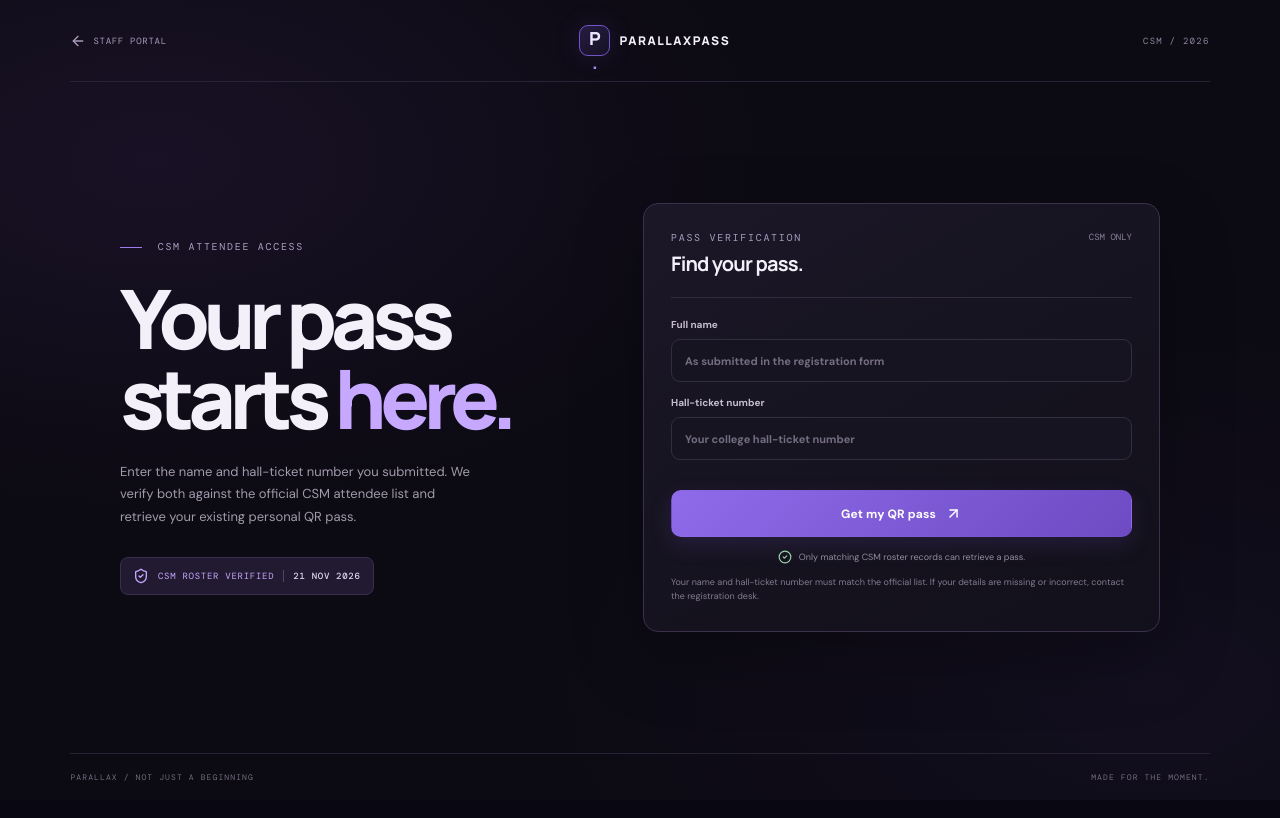
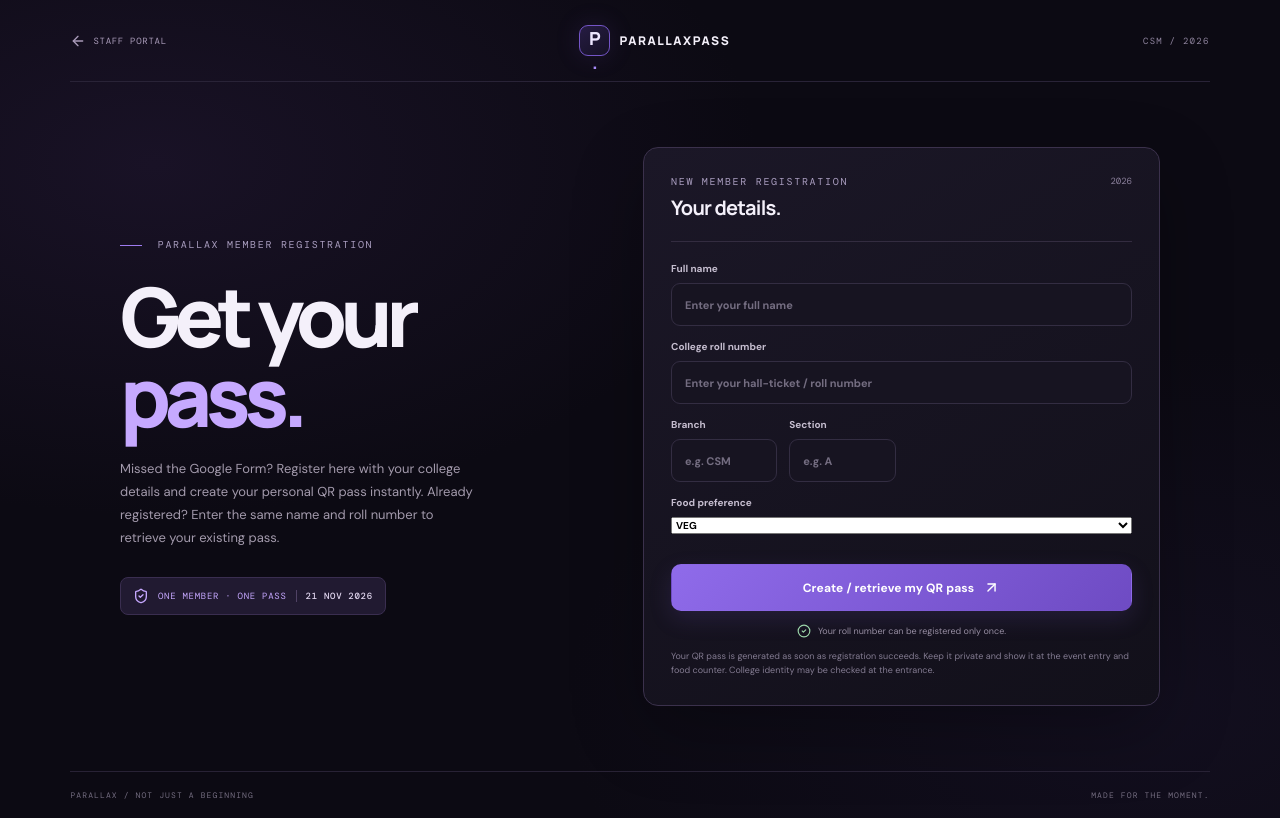
Before and after one commit to pradyxn/parallax-food-pass, a Next.js app: page /register in a window 1280 px wide. Built offline with nearby package versions, Linux system fonts and the light colour scheme.

Commit message:
Build public self-registration form

```diff
--- a/app/register/page.tsx
+++ b/app/register/page.tsx
@@ -4,14 +4,35 @@ import { useState } from "react";
 import type { FormEvent } from "react";
 import { ArrowLeft, ArrowUpRight, CheckCircle2, CircleAlert, ShieldCheck } from "lucide-react";
 
+type RegistrationForm = {
+  name: string;
+  roll_number: string;
+  branch: string;
+  section: string;
+  preference: "VEG" | "NON_VEG";
+};
+
+const emptyForm: RegistrationForm = {
+  name: "",
+  roll_number: "",
+  branch: "",
+  section: "",
+  preference: "VEG",
+};
+
 export default function RegisterPage() {
-  const [form, setForm] = useState({ name: "", roll_number: "" });
+  const [form, setForm] = useState<RegistrationForm>(emptyForm);
   const [busy, setBusy] = useState(false);
   const [error, setError] = useState("");
 
+  const update = <K extends keyof RegistrationForm>(key: K, value: RegistrationForm[K]) => {
+    setForm((current) => ({ ...current, [key]: value }));
+  };
+
   const submit = async (event: FormEvent) => {
     event.preventDefault();
-    setBusy(true); setError("");
+    setBusy(true);
+    setError("");
     try {
       const response = await fetch("/api/public/register", {
         method: "POST",
@@ -19,10 +40,10 @@ export default function RegisterPage() {
         body: JSON.stringify(form),
       });
       const data = await response.json();
-      if (!response.ok) throw new Error(data.error || "We could not verify this CSM registration.");
+      if (!response.ok) throw new Error(data.error || "Registration could not be completed.");
       window.location.href = `/pass/${data.token}`;
     } catch (err) {
-      setError(err instanceof Error ? err.message : "Pass lookup failed.");
+      setError(err instanceof Error ? err.message : "Registration failed. Please try again.");
     } finally {
       setBusy(false);
     }
@@ -36,19 +57,24 @@ export default function RegisterPage() {
     </div>
     <div className="public-register-wrap">
       <div className="public-intro">
-        <div className="section-kicker"><span className="eyebrow-line" /> CSM ATTENDEE ACCESS</div>
-        <h1>Your pass<br />starts <em>here.</em></h1>
-        <p>Enter the name and hall-ticket number you submitted. We verify both against the official CSM attendee list and retrieve your existing personal QR pass.</p>
-        <div className="public-event-chip"><ShieldCheck size={16} /><span>CSM ROSTER VERIFIED</span><b>21 NOV 2026</b></div>
+        <div className="section-kicker"><span className="eyebrow-line" /> PARALLAX MEMBER REGISTRATION</div>
+        <h1>Get your<br /><em>pass.</em></h1>
+        <p>Missed the Google Form? Register here with your college details and create your personal QR pass instantly. Already registered? Enter the same name and roll number to retrieve your existing pass.</p>
+        <div className="public-event-chip"><ShieldCheck size={16} /><span>ONE MEMBER · ONE PASS</span><b>21 NOV 2026</b></div>
       </div>
       <form className="public-form" onSubmit={submit}>
-        <div className="form-card-head"><div><div className="section-kicker">PASS VERIFICATION</div><h2>Find your pass.</h2></div><span className="form-step">CSM ONLY</span></div>
-        <label>Full name<input value={form.name} onChange={(e) => setForm({ ...form, name: e.target.value })} placeholder="As submitted in the registration form" autoComplete="name" required minLength={2} /></label>
-        <label>Hall-ticket number<input value={form.roll_number} onChange={(e) => setForm({ ...form, roll_number: e.target.value.toUpperCase()})} placeholder="Your college hall-ticket number" autoCapitalize="characters" autoComplete="off" required /></label>
+        <div className="form-card-head"><div><div className="section-kicker">NEW MEMBER REGISTRATION</div><h2>Your details.</h2></div><span className="form-step">2026</span></div>
+        <label>Full name<input value={form.name} onChange={(e) => update("name", e.target.value)} placeholder="Enter your full name" autoComplete="name" required minLength={2} maxLength={100} /></label>
+        <label>College roll number<input value={form.roll_number} onChange={(e) => update("roll_number", e.target.value.toUpperCase())} placeholder="Enter your hall-ticket / roll number" autoCapitalize="characters" autoComplete="off" required maxLength={60} /></label>
+        <div className="form-grid">
+          <label>Branch<input value={form.branch} onChange={(e) => update("branch", e.target.value)} placeholder="e.g. CSM" required maxLength={50} /></label>
+          <label>Section<input value={form.section} onChange={(e) => update("section", e.target.value.toUpperCase())} placeholder="e.g. A" required maxLength={40} /></label>
+        </div>
+        <label>Food preference<select value={form.preference} onChange={(e) => update("preference", e.target.value as RegistrationForm["preference"])}><option value="VEG">VEG</option><option value="NON_VEG">NON-VEG</option></select></label>
         {error && <div className="error-inline"><CircleAlert size={16} />{error}</div>}
-        <button className="button button-primary button-full public-submit" type="submit" disabled={busy}>{busy ? "Verifying your details…" : "Get my QR pass"}<ArrowUpRight size={17} /></button>
-        <div className="secure-note"><CheckCircle2 size={14} /> Only matching CSM roster records can retrieve a pass.</div>
-        <p className="form-disclaimer">Your name and hall-ticket number must match the official list. If your details are missing or incorrect, contact the registration desk.</p>
+        <button className="button button-primary button-full public-submit" type="submit" disabled={busy}>{busy ? "Creating your pass…" : "Create / retrieve my QR pass"}<ArrowUpRight size={17} /></button>
+        <div className="secure-note"><CheckCircle2 size={14} /> Your roll number can be registered only once.</div>
+        <p className="form-disclaimer">Your QR pass is generated as soon as registration succeeds. Keep it private and show it at the event entry and food counter. College identity may be checked at the entrance.</p>
       </form>
     </div>
     <footer className="public-footer"><span>PARALLAX / NOT JUST A BEGINNING</span><span>MADE FOR THE MOMENT.</span></footer>
```
